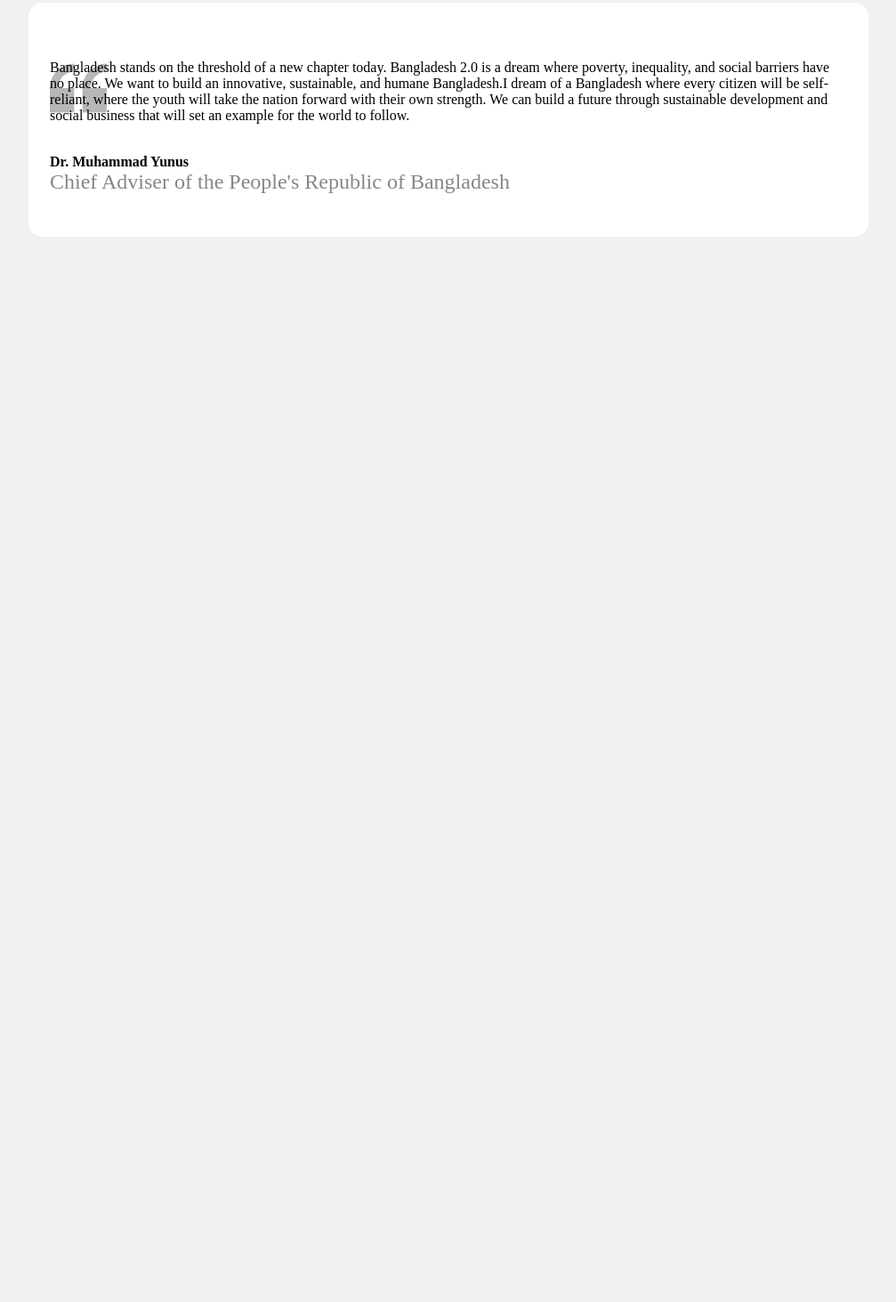
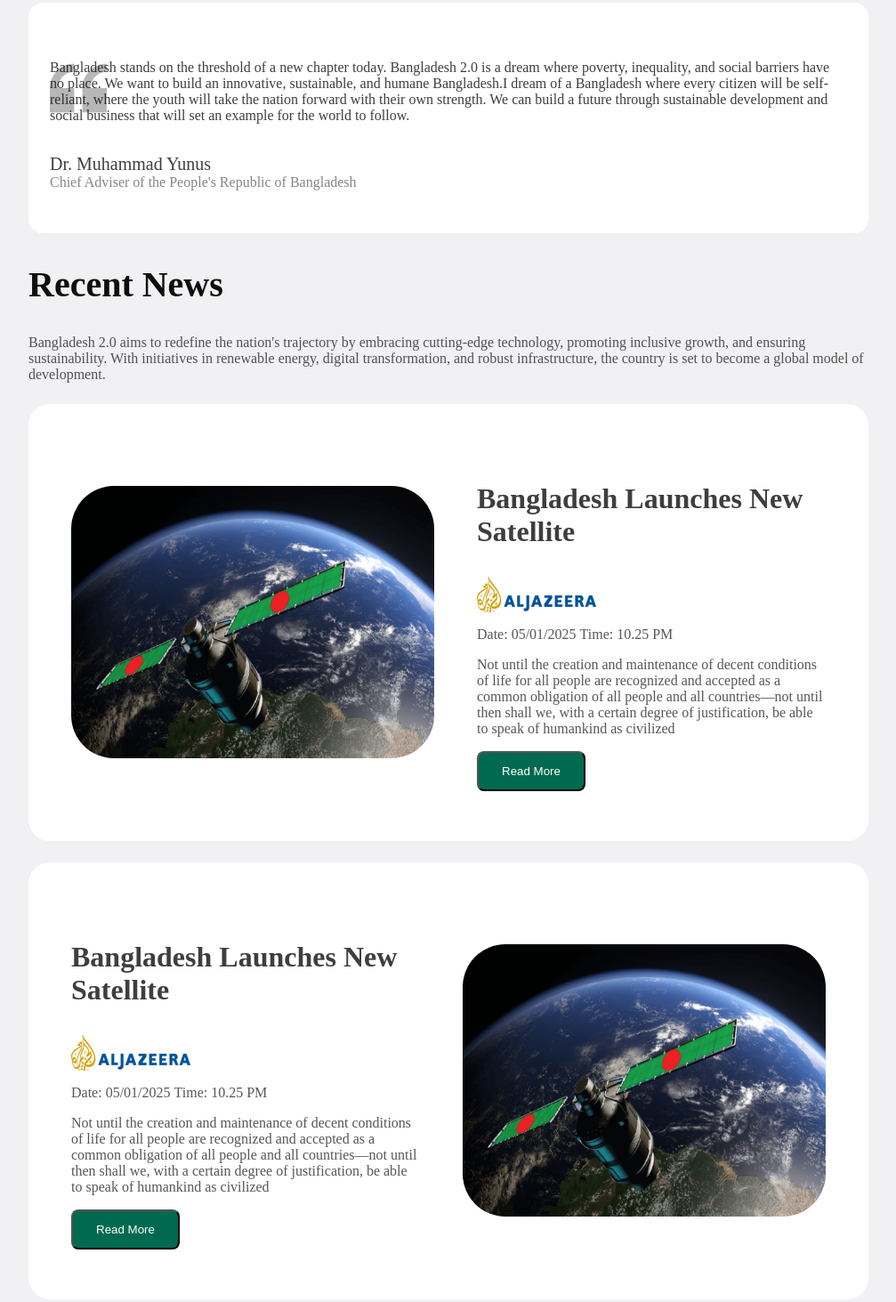
Before and after one commit to Farid12355764/First-Assinment-Repository, a plain HTML site: page index.html in a window 1280 px wide. Shown: the part 1724-3187 px from the top of the page at 89% size, without its empty margins (136-1143 px from the left). Before the commit the page ends 1998 px from the top, so only its background shows below. Drawn offline with Linux system fonts and the light colour scheme.

Commit message:
satellite

```diff
--- a/index.html
+++ b/index.html
@@ -96,8 +96,39 @@
     <div class="div12">
 
         <p class="p4">Bangladesh stands on the threshold of a new chapter today. Bangladesh 2.0 is a dream where poverty, inequality, and social barriers have no place. We want to build an innovative, sustainable, and humane Bangladesh.I dream of a Bangladesh where every citizen will be self-reliant, where the youth will take the nation forward with their own strength. We can build a future through sustainable development and social business that will set an example for the world to follow.</p> <br>
-        <b>Dr. Muhammad Yunus</b> <br>
-        <small>Chief Adviser of the People's Republic of Bangladesh</small>
+        <b class="b3">Dr. Muhammad Yunus</b> <br>
+        <small class="small1">Chief Adviser of the People's Republic of Bangladesh</small>
+    </div>
+
+        <h2 class="h23">
+            Recent News
+        </h2>
+        <p class="p5">Bangladesh 2.0 aims to redefine the nation's trajectory by embracing cutting-edge technology, promoting inclusive growth, and ensuring sustainability. With initiatives in renewable energy, digital transformation, and robust infrastructure, the country is set to become a global model of development.</p>
+
+        <div class="div13">
+            <img class="img2" src="./assets/satelite.png">
+            <div class="div14">
+                <h3 class="h31">Bangladesh Launches New Satellite</h3>
+                <img class="img3" src="./assets/al-jazeera.png"> <br>
+                <span class="span1">Date: 05/01/2025</span> <span class="span1">Time: 10.25 PM</span>
+                <p class="p6">Not until the creation and maintenance of decent conditions of life for all people are recognized and accepted as a common obligation of all people and all countries—not until then shall we, with a certain degree of justification, be able to speak of humankind as civilized</p>
+                <button class="button6">Read More</button>
+            </div>
+        </div>
+
+        <div class="div13">
+
+            <div class="div14">
+                <h3 class="h31">Bangladesh Launches New Satellite</h3>
+                <img class="img3" src="./assets/al-jazeera.png"> <br>
+                <span class="span1">Date: 05/01/2025</span> <span class="span1">Time: 10.25 PM</span>
+                <p class="p6">Not until the creation and maintenance of decent conditions of life for all people are recognized and accepted as a common obligation of all people and all countries—not until then shall we, with a certain degree of justification, be able to speak of humankind as civilized</p>
+                <button class="button6">Read More</button>
+            </div>
+            <img class="img4" src="./assets/satelite.png">
+        </div>
+
+
 
 
 
--- a/style/style.css
+++ b/style/style.css
@@ -35,6 +35,11 @@ small{
   font-size: 24px;
 }
 
+.small1{
+  font-weight: 100;
+  font-size: 16px;
+}
+
 .b1{
   color: rgba(14, 14, 14, 0.8);
 }
@@ -43,6 +48,12 @@ small{
   color: rgba(14, 14, 14, 0.8);
   font-weight: bold;
   font-size: 20px;
+}
+
+.b3{
+  font-weight: 300;
+  font-size: 20px;
+  color: rgba(14, 14, 14, 0.8);
 }
 
 .p1{
@@ -64,10 +75,27 @@ small{
 }
 
 .p4{
-  background-image: url(quote-bg.png);
+  background-image: url('quote-bg.png');
   background-repeat: no-repeat;
+  font-weight: 100;
+  font-size: 16px;
+  color: rgba(14, 14, 14, 0.8);
 
 }
+
+.p5{
+  font-weight: 100;
+  font-size: 16;
+  color: rgba(14, 14, 14, 0.7);
+
+}
+
+.p6{
+  color: rgba(14, 14, 14, 0.7);
+  font-weight: 100;
+  font-size: 16px;
+}
+
 
 button:hover{
   background-color: skyblue;
@@ -95,6 +123,13 @@ button:hover{
   border-radius: 8px;
 }
 
+.button4{
+  color: #FFFFFF;
+  background-color: #09A15C;
+  padding: 11px 20px 11px 20px;
+  border-radius: 8px;
+}
+
 .button5{
   color: #FFFFFF;
   background-color: #FFC239;
@@ -102,13 +137,11 @@ button:hover{
   border-radius: 8px;
 }
 
-}
-
-.button4{
+.button6{
   color: #FFFFFF;
-  background-color: #09A15C;
-  padding: 11px 20px 11px 20px;
+  padding: 13px 26px 13px 26px;
   border-radius: 8px;
+  background-color: #006A50;
 }
 
 
@@ -122,26 +155,37 @@ button:hover{
 
 
 
- .div1{
-  background-color: #C6E4D6;
-  display: flex;
-  align-items: center;
-  justify-content: space-around;
-  margin-left: 160px;
-  margin-right: 160px;
-  border-radius: 24px;
-}
-
- .div2{
-  padding-left: 60px;
-  padding-right: ;
-}
 
  .img1{
   height: 400px;
   width: 474px;
   padding-top: 80px;
   padding-bottom: 80px;}
+
+  .img2{
+    height: 306px;
+    width: 408px;
+    border-radius: 48px;
+    margin-left: 48px;
+    margin-top: 48px;
+    margin-bottom: 48px;
+  }
+
+  .img3{
+    margin-bottom: 12px;
+  }
+
+  .img4{
+    height: 306px;
+    width: 408px;
+    border-radius: 48px;
+    margin-right: 48px;
+    margin-top: 48px;
+    margin-bottom: 48px;
+
+  }
+
+
 
  .h11{
     color: #0E0E0E;
@@ -155,12 +199,44 @@ button:hover{
     font-size: 40px;
   }
 
+  .h21{
+    font-weight: bold;
+    font-size: 40px;
+  }
+
+  .h23{
+    font-weight: bold;
+    font-size: 40px;
+    color: #0E0E0E;
+  }
+
+  .h31{
+    color: rgba(14, 14, 14, 0.8);
+    font-weight: bold;
+    font-size: 32px;
+  }
+
 
  .main{
     background-color: #F1F1F3;
     margin-top: 80px;
     margin-left: 160px;
     margin-right: 160px;
+  }
+
+  .div1{
+    background-color: #C6E4D6;
+    display: flex;
+    align-items: center;
+    justify-content: space-around;
+    margin-left: 160px;
+    margin-right: 160px;
+    border-radius: 24px;
+  }
+
+   .div2{
+    padding-left: 60px;
+    padding-right: ;
   }
 
  .div3{
@@ -240,7 +316,23 @@ button:hover{
     border-radius: 16px;
   }
 
-  .h21{
-    font-weight: bold;
-    font-size: 40px;
+  .div13{
+    display: flex;
+    align-items: center;
+    border-radius: 24px;
+    background-color: #FFFFFF;
+    margin-top: 24px;
   }
+
+  .div14{
+    margin-left: 32px;
+    padding: 56px 48px 56px 16px;
+  }
+
+
+
+  .span1{
+    color: rgba(14, 14, 14, 0.7);
+    font-weight: 100;
+    font-size: 16px;
+  }
```
Also changed, not shown: style/al-jazeera.png (added).
